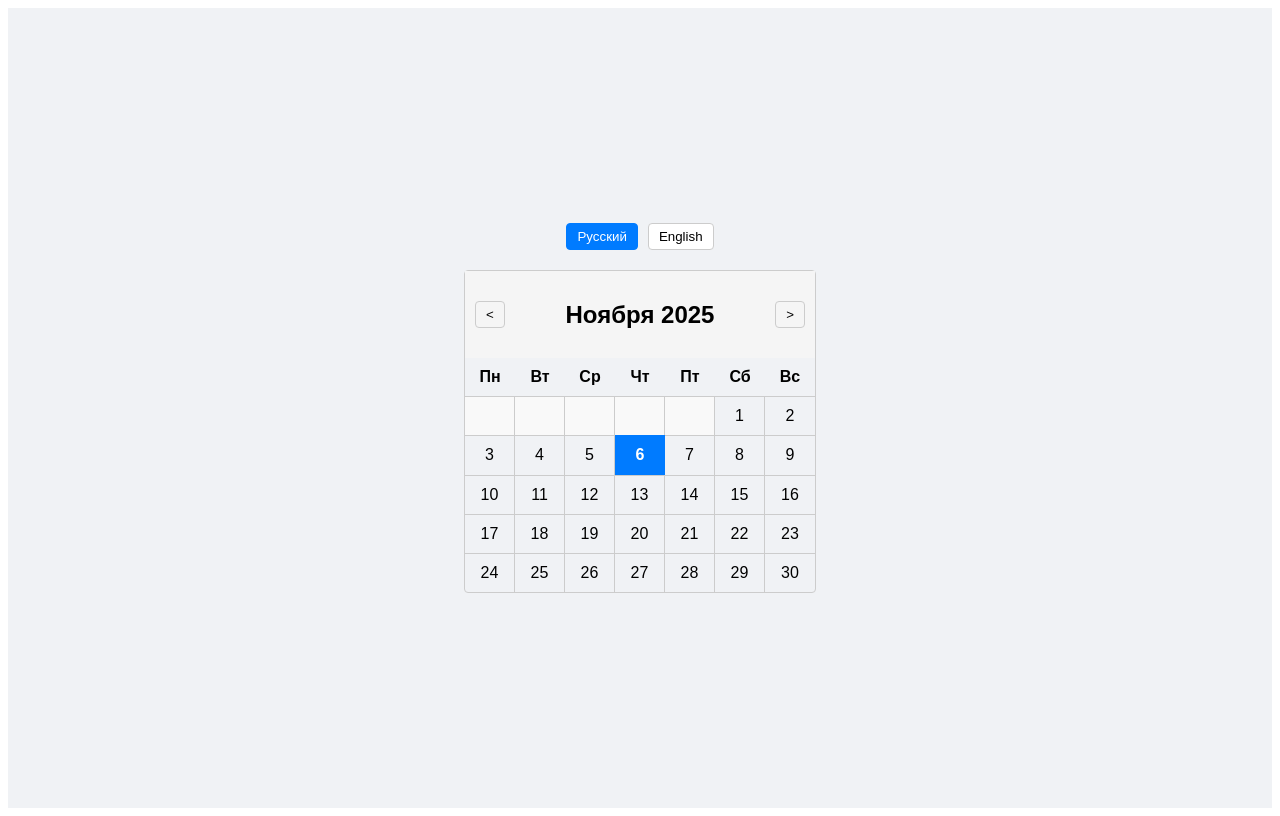
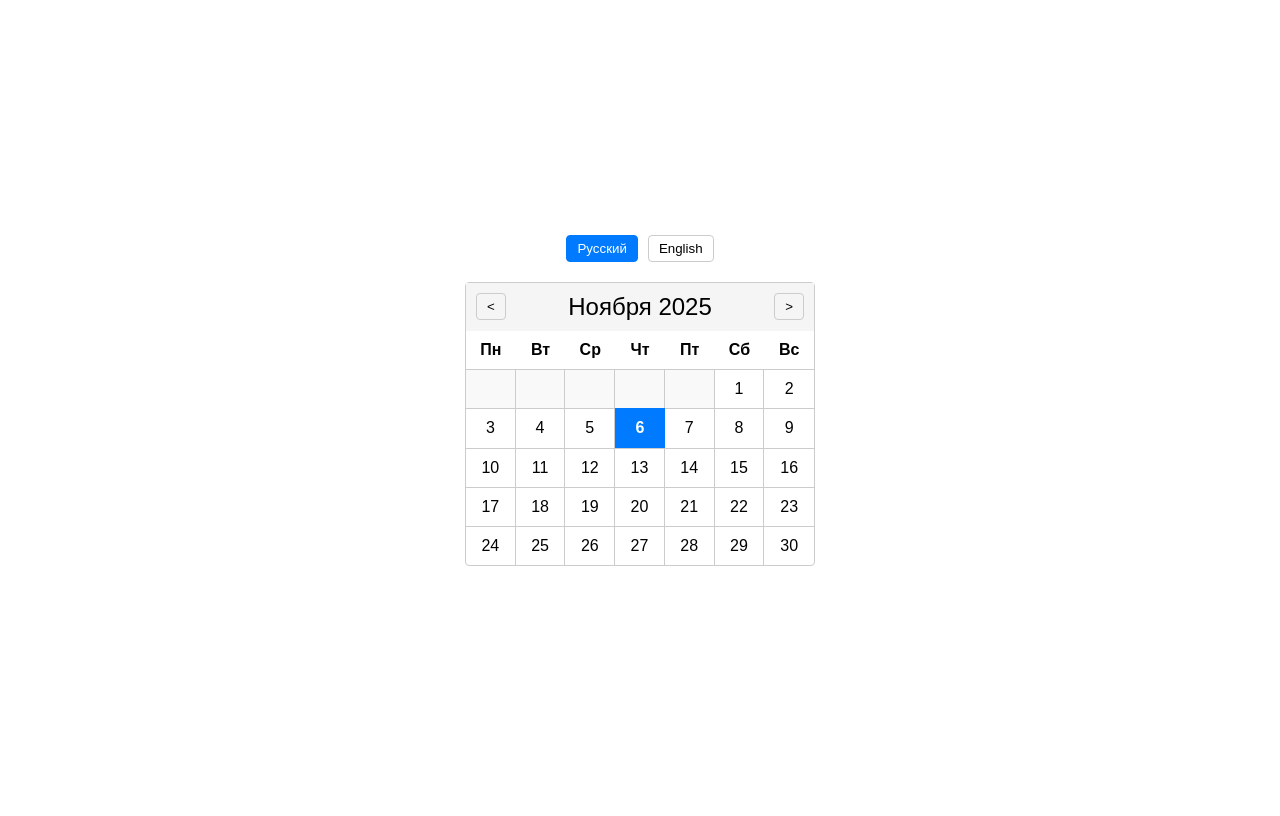
Before and after one commit to human97/calendar-vue3, a Vue app: page / in a window 1280 px wide. Built offline with nearby package versions, Linux system fonts and the light colour scheme.

Commit message:
refactor(styles): Separated global styles and scope component styles

```diff
--- a/src/App.vue
+++ b/src/App.vue
@@ -34,14 +34,7 @@ const setLocale = (lang) => {
   </main>
 </template>
 
-<style>
-#app {
-  display: flex;
-  justify-content: center;
-  align-items: center;
-  height: 100vh;
-  background-color: #f0f2f5;
-}
+<style scoped>
 main {
   padding: 20px;
   text-align: center;
--- /dev/null
+++ b/src/assets/main.css
@@ -0,0 +1,15 @@
+*,
+*::before,
+*::after {
+  box-sizing: border-box;
+  margin: 0;
+  font-weight: normal;
+}
+
+#app {
+  display: flex;
+  justify-content: center;
+  align-items: center;
+  height: 100vh;
+  background-color: #ffffff;
+}
--- a/src/main.js
+++ b/src/main.js
@@ -1,4 +1,5 @@
 import { createApp } from 'vue'
+import './assets/main.css'
 import App from './App.vue'
 
 createApp(App).mount('#app')
```
